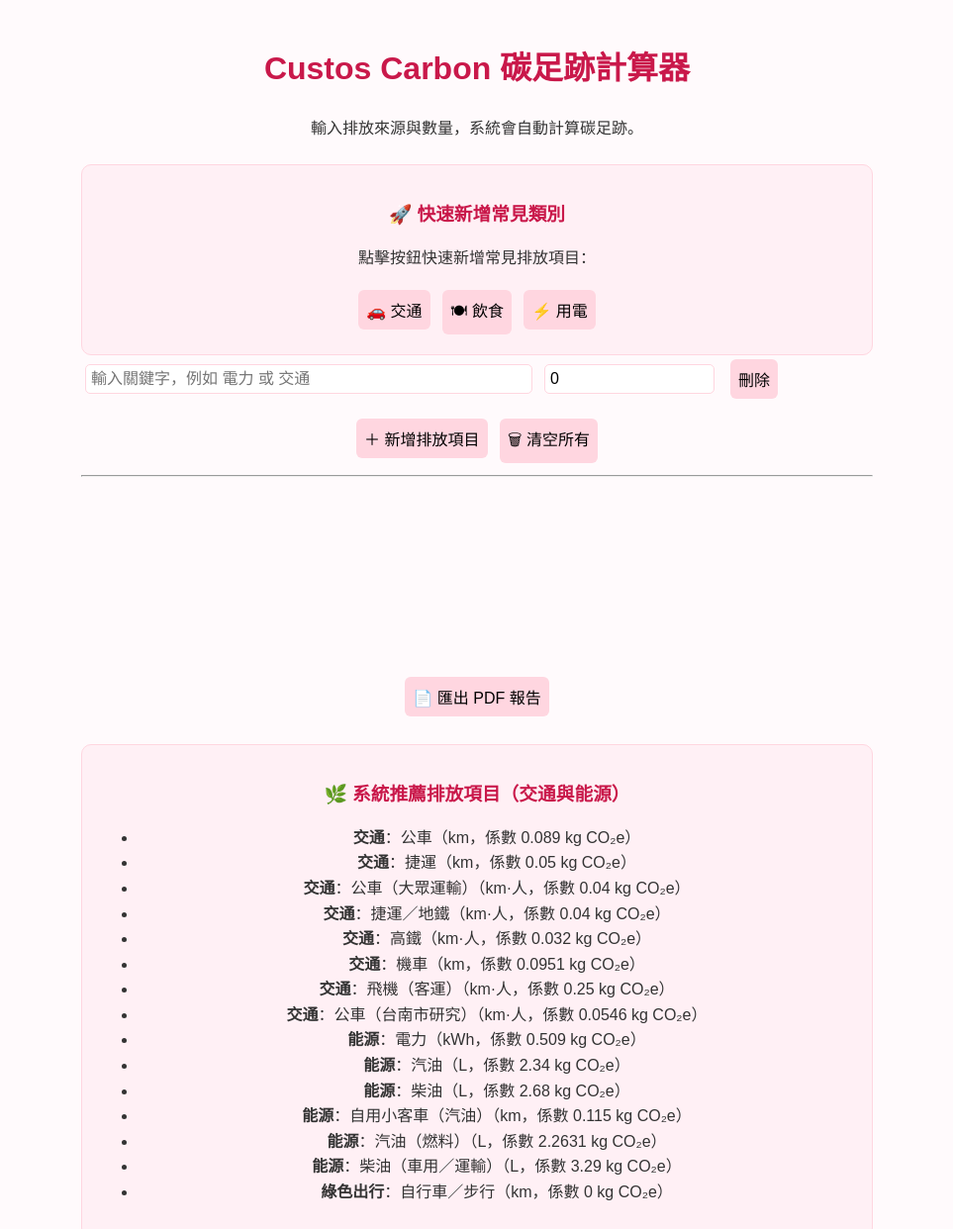
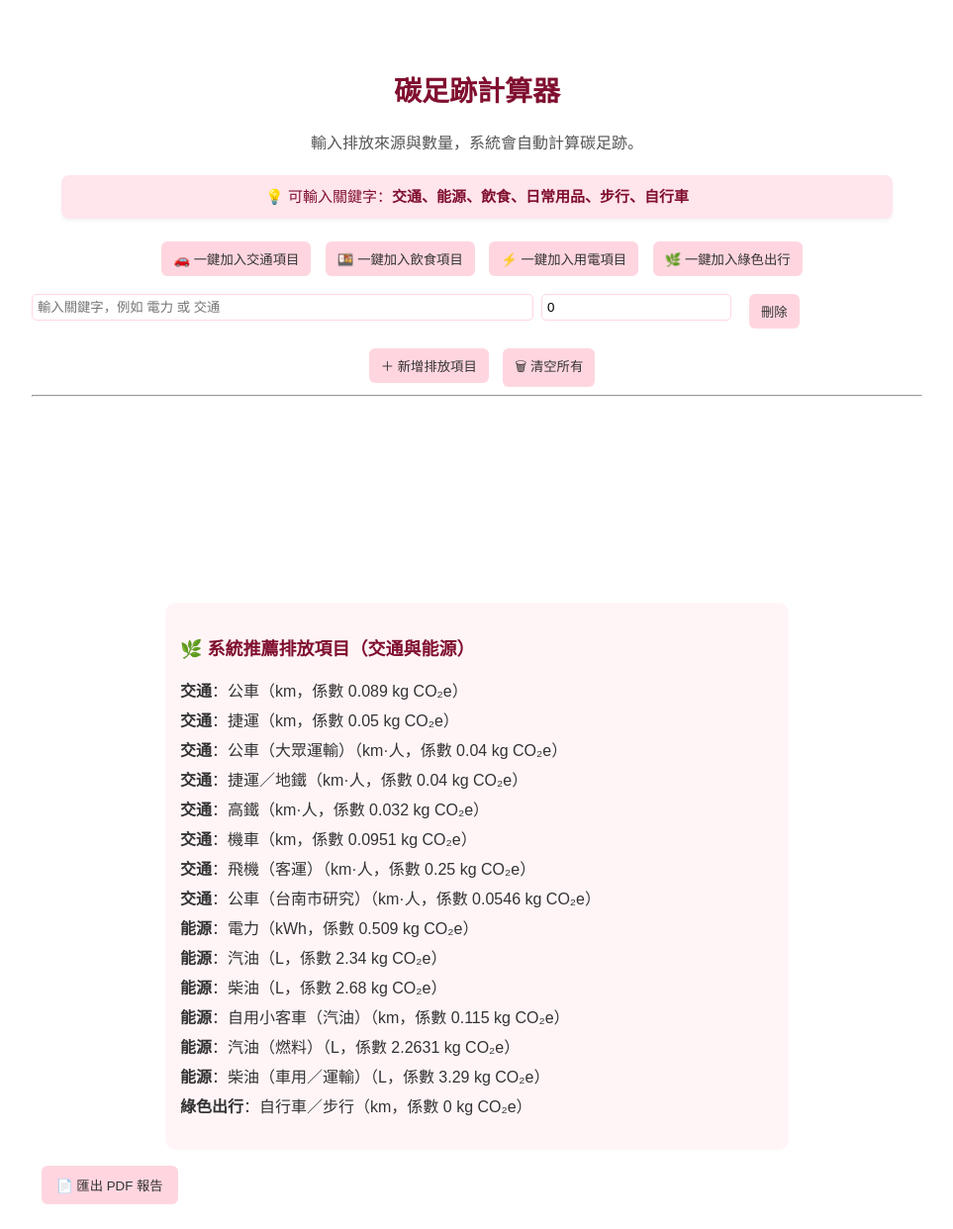
Before and after one commit to Bella0519/custo, a plain HTML site: page calculator.html in a window 1280 px wide. Shown: the top 1242 px of the page at 99% size, without its empty margins (158-1121 px from the left). Drawn offline with nearby package versions, Linux system fonts and the light colour scheme; no server answers.

Commit message:
update calculator.html

```diff
--- a/calculator.html
+++ b/calculator.html
@@ -4,130 +4,158 @@
   <meta charset="UTF-8">
   <meta name="viewport" content="width=device-width, initial-scale=1.0">
   <title>碳足跡計算器｜Custos Carbon</title>
+
   <link rel="stylesheet" href="css/style.css">
   <script src="https://cdn.jsdelivr.net/npm/chart.js"></script>
   <script src="https://cdnjs.cloudflare.com/ajax/libs/jspdf/2.5.1/jspdf.umd.min.js"></script>
+
   <style>
-    body {
-      font-family: "Noto Sans TC", sans-serif;
-      background-color: #fffafc;
-      color: #333;
+    /* 💡 關鍵字提示條 */
+    .keyword-hint {
+      background: #ffe5ec;
+      color: #800f2f;
+      padding: 10px 15px;
       text-align: center;
-      margin: 0;
-      padding: 0;
+      font-size: 15px;
+      font-weight: 500;
+      border-radius: 8px;
+      margin: 15px auto;
+      width: 90%;
+      box-shadow: 0 2px 4px rgba(0,0,0,0.05);
     }
 
-    h1 {
-      color: #c9184a;
-      margin-top: 1.5rem;
-    }
-
-    .container {
-      max-width: 800px;
-      margin: auto;
-      padding: 20px;
-    }
-
-    input, button {
-      font-size: 1rem;
-      padding: 8px;
-      margin: 4px;
-      border-radius: 6px;
-    }
-
-    button {
-      background-color: #ffd6e0;
-      border: none;
-      cursor: pointer;
-      transition: background 0.2s ease;
-    }
-
-    button:hover {
-      background-color: #ffc2d1;
-    }
-
+    /* 圓餅圖容器 */
     #chart-container {
       max-width: 400px;
       margin: 20px auto;
     }
+    canvas#carbonChart {
+      max-width: 100%;
+      max-height: 400px;
+    }
 
+    /* 建議字串樣式 */
     .suggestions {
       border: 1px solid #ffd6e0;
-      background: #fff;
+      max-height: 150px;
+      overflow-y: auto;
       position: absolute;
+      background: white;
       z-index: 10;
       width: 55%;
-      max-height: 150px;
-      overflow-y: auto;
+      top: 100%;
+      left: 0;
       display: none;
     }
-
     .suggestions div {
       padding: 5px;
       cursor: pointer;
     }
-
     .suggestions div:hover {
       background: #ffe5ec;
     }
 
-    #recommendations, #quick-add {
-      background: #fff0f5;
-      border-radius: 10px;
-      padding: 1rem;
-      margin-top: 1.5rem;
-      border: 1px solid #ffd6e0;
+    /* 按鈕樣式 */
+    button {
+      background: #ffd6e0;
+      color: #333;
+      border: none;
+      padding: 8px 12px;
+      border-radius: 6px;
+      cursor: pointer;
+      margin-top: 0.5rem;
+      margin-left: 10px;
+      transition: background 0.2s ease;
+      font-weight: 500;
+    }
+    button:hover {
+      background: #ffc2d1;
     }
 
-    #recommendations h3, #quick-add h3 {
-      color: #c9184a;
+    .container {
+      text-align: center;
+      padding: 20px;
+    }
+
+    h1 {
+      color: #800f2f;
+      font-size: 28px;
+      margin-bottom: 10px;
+    }
+    p {
+      color: #555;
+      margin-bottom: 20px;
+    }
+
+    /* 推薦清單 */
+    #recommendations {
+      margin-top: 30px;
+      text-align: left;
+      max-width: 600px;
+      margin-left: auto;
+      margin-right: auto;
+      background: #fff5f7;
+      border-radius: 10px;
+      padding: 15px;
+    }
+
+    #recommendations h3 {
+      color: #800f2f;
+      font-size: 18px;
       margin-bottom: 10px;
     }
 
-    footer {
-      margin-top: 2rem;
-      font-size: 0.9rem;
-      color: #666;
+    #recommendations ul {
+      list-style: none;
+      padding: 0;
     }
+
+    #recommendations li {
+      margin-bottom: 6px;
+      line-height: 1.5em;
+    }
+
   </style>
 </head>
 
 <body>
   <div class="container">
-    <h1>Custos Carbon 碳足跡計算器</h1>
+    <h1>碳足跡計算器</h1>
     <p>輸入排放來源與數量，系統會自動計算碳足跡。</p>
 
-    <!-- 快速新增區 -->
-    <section id="quick-add">
-      <h3>🚀 快速新增常見類別</h3>
-      <p>點擊按鈕快速新增常見排放項目：</p>
-      <button onclick="quickAdd('交通')">🚗 交通</button>
-      <button onclick="quickAdd('飲食')">🍽 飲食</button>
-      <button onclick="quickAdd('用電')">⚡ 用電</button>
-    </section>
+    <!-- 💡 提示條 -->
+    <div class="keyword-hint">
+      💡 可輸入關鍵字：<b>交通、能源、飲食、日常用品、步行、自行車</b>
+    </div>
 
+    <!-- 🚗 一鍵加入按鈕 -->
+    <div style="margin-bottom: 10px;">
+      <button onclick="quickAdd('交通')">🚗 一鍵加入交通項目</button>
+      <button onclick="quickAdd('飲食')">🍱 一鍵加入飲食項目</button>
+      <button onclick="quickAdd('用電')">⚡ 一鍵加入用電項目</button>
+      <button onclick="quickAdd('綠色出行')">🌿 一鍵加入綠色出行</button>
+    </div>
+
+    <!-- 動態輸入列 -->
     <div id="customItems"></div>
     <button onclick="addCustom()">＋ 新增排放項目</button>
     <button onclick="clearAll()">🗑 清空所有</button>
 
     <hr>
 
+    <!-- 結果與圖表 -->
     <p id="result"></p>
     <div id="chart-container">
       <canvas id="carbonChart"></canvas>
     </div>
 
-    <button onclick="downloadPDF()">📄 匯出 PDF 報告</button>
-
-    <!-- 推薦項目區 -->
+    <!-- 推薦清單 -->
     <section id="recommendations"></section>
 
-    <footer>
-      <p>© 2025 Custos Carbon. All rights reserved.</p>
-    </footer>
+    <button id="downloadBtn" onclick="downloadPDF()">📄 匯出 PDF 報告</button>
   </div>
 
-  <!-- JS 檔案載入順序 -->
+  <!-- 載入順序：transport_factors.js → calculator.js -->
   <script src="js/transport_factors.js"></script>
   <script src="js/calculator.js"></script>
 </body>
```
Also changed, not shown: data/data:moenv_factors_full.json (added, +62 -0 lines), 1 other file.
